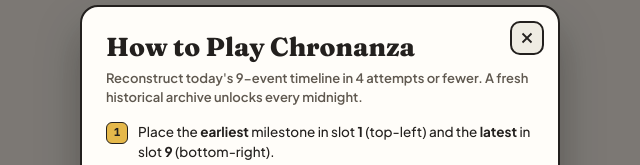
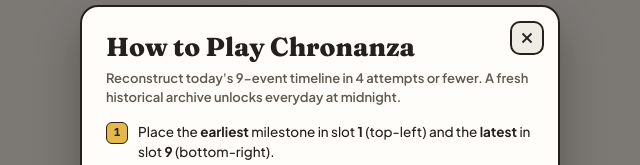
Before and after one commit to bmg495/Chronanza, a plain HTML site: page index.html in a window 1280 px wide. Shown: the part 164-329 px from the top of the page, 320-960 px from the left. Drawn offline with Linux system fonts and the light colour scheme.

Commit message:
Update index.html
fixed intro text

```diff
--- a/index.html
+++ b/index.html
@@ -1181,7 +1181,7 @@
                 </svg>
             </button>
             <h2 class="modal-title">How to Play Chronanza</h2>
-            <p class="modal-sub">Reconstruct today's 9-event timeline in 4 attempts or fewer. A fresh historical archive unlocks every midnight.</p>
+            <p class="modal-sub">Reconstruct today's 9-event timeline in 4 attempts or fewer. A fresh historical archive unlocks everyday at midnight.</p>
 
             <ul class="how-list">
                 <li>
```
